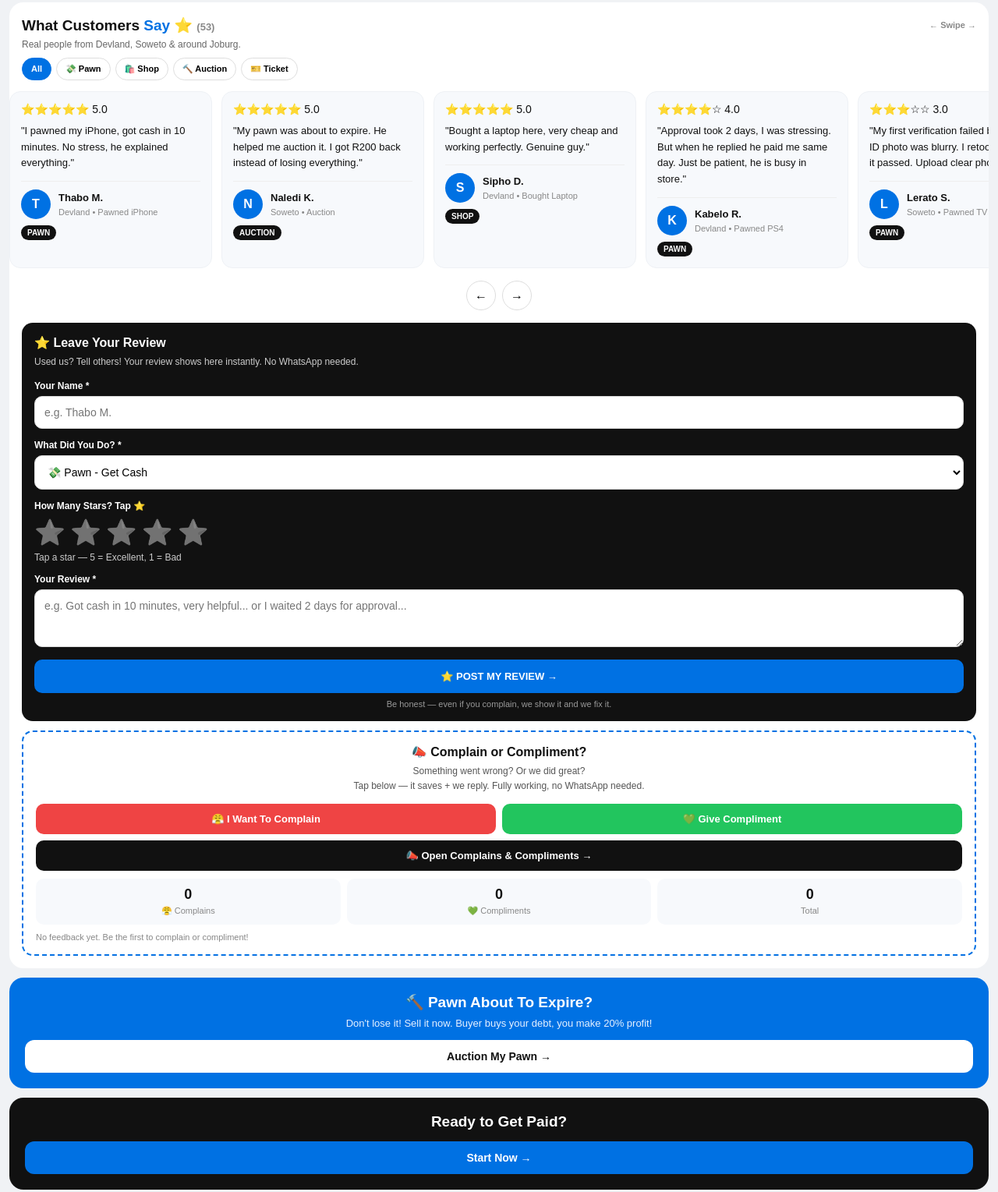
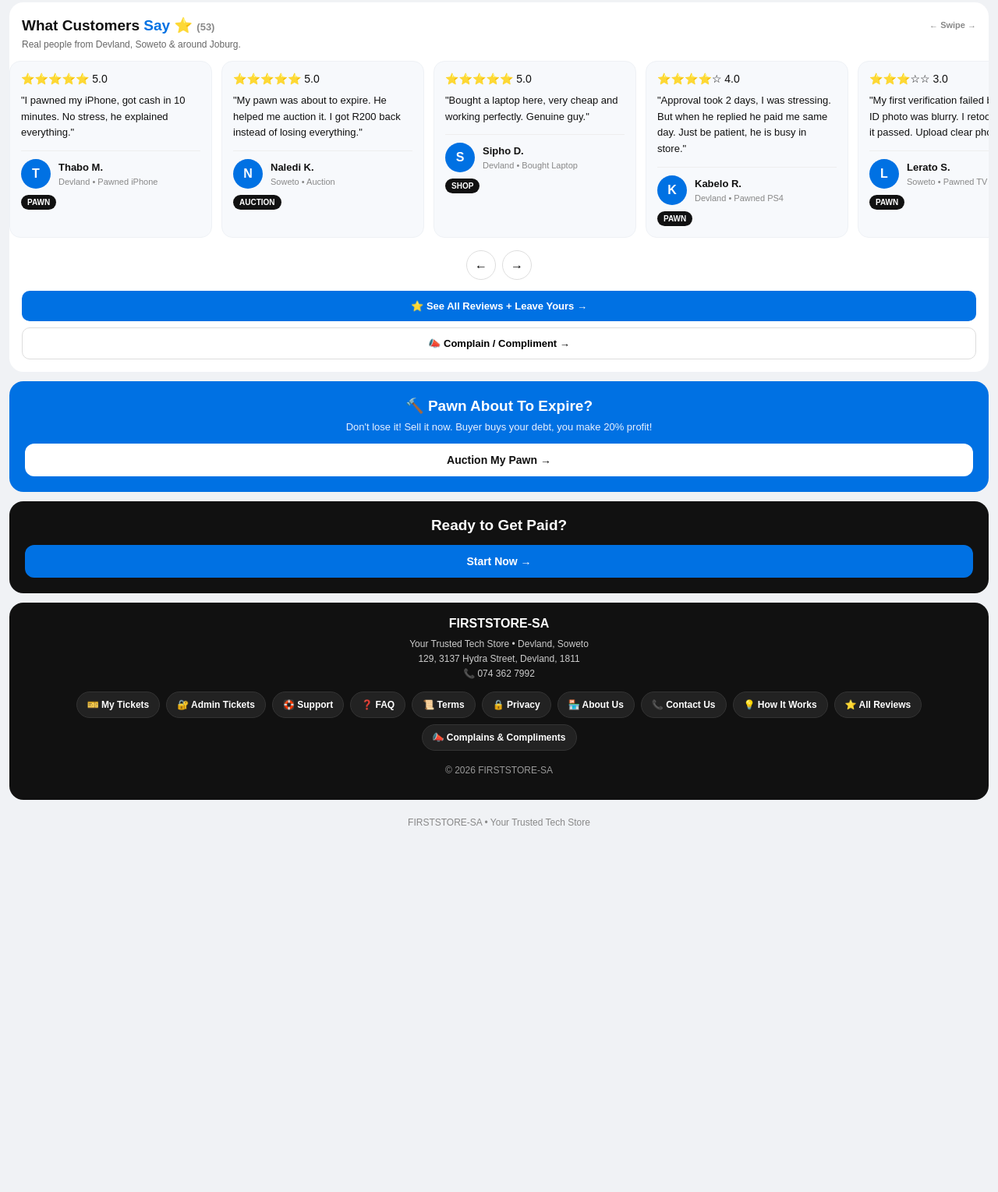
Before and after one commit to mthunzisizwe-maker/Firststoresa, a plain HTML site: page index.html in a window 1280 px wide. Shown: the part 2040-3569 px from the top of the page at 78% size. After the commit the page ends 3126 px from the top, so only its background shows below. Drawn offline with Linux system fonts and the light colour scheme.

Commit message:
Update index.html

```diff
--- a/index.html
+++ b/index.html
@@ -33,6 +33,7 @@ label{font-size:12px;font-weight:800;display:block;margin:14px 0 6px}input,texta
 .reviewStars{font-size:14px}.reviewFilter{display:flex;gap:6px;padding:10px 16px 0;flex-wrap:wrap}.reviewFilter button{padding:7px 11px;border-radius:999px;border:1px solid #ddd;background:#fff;font-size:11px;font-weight:800;cursor:pointer}.reviewFilter button.active{background:#0071e3;color:#fff;border-color:#0071e3}
 .starPick{display:flex;gap:6px;margin-top:8px}.starPick span{font-size:32px;cursor:pointer;filter:grayscale(1);opacity:.5}.starPick span.on{filter:none;opacity:1}
 .feedbackCard{background:#fff;border:1px solid #eee;border-radius:14px;padding:14px;margin:10px 0}.feedbackCard b{font-size:14px}.feedbackCard p{font-size:12px;color:#555;line-height:1.6;margin-top:5px}.fb-complaint{border-left:5px solid #ef4444}.fb-compliment{border-left:5px solid #22c55e}.fb-suggestion{border-left:5px solid #0071e3}
+.reviewFullCard{background:#fff;border:1px solid #eee;border-radius:14px;padding:14px;margin:10px 0}
 .ticketCard{background:#fff;border:1px solid #eee;border-radius:14px;padding:14px;margin:10px 0}.ticketCard b{font-size:14px}.ticketCard p{font-size:12px;color:#555;line-height:1.6;margin-top:5px}.badge{display:inline-block;padding:4px 9px;border-radius:999px;font-size:10px;font-weight:900;color:#fff}.badge-open{background:#0071e3}.badge-progress{background:#111}.badge-done{background:#22c55e}
 .tabBtn{flex:1;padding:11px;border-radius:10px;border:1px solid #ddd;background:#fff;font-weight:800;font-size:12px;cursor:pointer}.tabBtn.active{background:#0071e3;color:#fff;border-color:#0071e3}
 .previewScrollWrap{margin:0 -16px;padding:0 16px;overflow:hidden}
@@ -67,24 +68,43 @@ label{font-size:12px;font-weight:800;display:block;margin:14px 0 6px}input,texta
 
 <div class="section"><h2>Why People<br>Choose <span>Us</span></h2><div style="margin-top:16px"><div class="featRow"><div class="featIcon" style="background:#0071e3">💸</div><div><b>Up to R10,000 Instant</b><p>Fair price for your phone, laptop, TV or fridge.</p></div></div><div class="featRow"><div class="featIcon" style="background:#111">⚡</div><div><b>Paid in 10 Minutes</b><p>No waiting. Cash to your bank.</p></div></div><div class="featRow"><div class="featIcon" style="background:#0071e3">🔨</div><div><b>Sell Your Pawn Before It Expires</b><p>About to lose your item? Sell the debt, make 20% profit.</p></div></div><div class="featRow"><div class="featIcon" style="background:#111">🤝</div><div><b>We Help Other People Sell</b><p>Check Seller + Source on every item.</p></div></div></div></div>
 
-<!-- ===== REVIEWS ===== -->
+<!-- ===== FRONT PAGE REVIEWS - ONLY SCROLL + BUTTONS - NO FORM HERE ===== -->
 <div class="reviewsBlock"><div class="reviewsHead"><h2>What Customers <span>Say</span> ⭐ <span id="reviewCount" style="font-size:13px;color:#888">(53)</span></h2><span style="font-size:11px;color:#888;font-weight:700">← Swipe →</span></div>
 <p style="font-size:12px;color:#666;padding:6px 16px 0">Real people from Devland, Soweto & around Joburg.</p>
-<div class="reviewFilter" id="reviewFilter">
-<button class="active" onclick="filterReviews('all',this)">All</button>
-<button onclick="filterReviews('PAWN',this)">💸 Pawn</button>
-<button onclick="filterReviews('SHOP',this)">🛍️ Shop</button>
-<button onclick="filterReviews('AUCTION',this)">🔨 Auction</button>
-<button onclick="filterReviews('TICKET',this)">🎫 Ticket</button>
-</div>
 <div class="reviewsWrap" id="reviewsWrap"></div>
 <div class="reviewNav"><button onclick="scrollReviews(-1)">←</button><button onclick="scrollReviews(1)">→</button></div>
+<div style="padding:14px 16px 0;display:flex;gap:8px">
+<button class="btn btn-red" onclick="show('allReviews')">⭐ See All Reviews + Leave Yours →</button>
+</div>
+<div style="padding:8px 16px 0;display:flex;gap:8px">
+<button class="btn" style="background:#fff;border:1px solid #ddd" onclick="show('feedback')">📣 Complain / Compliment →</button>
+</div>
+</div>
 
-<!-- ===== LEAVE A REVIEW - BOTTOM ===== -->
-<div style="padding:16px 16px 0">
-<div style="background:#111;border-radius:14px;padding:16px;color:#fff">
+<div class="ctaBox" style="background:#0071e3"><h3 style="color:#fff">🔨 Pawn About To Expire?</h3><p style="color:#e6f0ff">Don't lose it! Sell it now. Buyer buys your debt, you make 20% profit!</p><button class="btnBig" style="background:#fff;color:#111" onclick="show('auction')">Auction My Pawn →</button></div>
+<div class="ctaBox" style="background:#111"><h3 style="color:#fff">Ready to Get Paid?</h3><button class="btnBig" style="background:#0071e3;color:#fff;margin-top:14px" onclick="show('login')">Start Now →</button></div>
+<div class="footer"><h3>FIRSTSTORE-SA</h3><p>Your Trusted Tech Store • Devland, Soweto<br>129, 3137 Hydra Street, Devland, 1811<br>📞 074 362 7992</p><div><span class="fBtn" onclick="show('tickets')">🎫 My Tickets</span><span class="fBtn" onclick="openAdminTickets()">🔐 Admin Tickets</span><span class="fBtn" onclick="show('support')">🛟 Support</span><span class="fBtn" onclick="show('faq')">❓ FAQ</span><span class="fBtn" onclick="show('terms')">📜 Terms</span><span class="fBtn" onclick="show('privacy')">🔒 Privacy</span><span class="fBtn" onclick="show('about')">🏪 About Us</span><span class="fBtn" onclick="show('contact')">📞 Contact Us</span><span class="fBtn" onclick="show('how')">💡 How It Works</span><span class="fBtn" onclick="show('allReviews')">⭐ All Reviews</span><span class="fBtn" onclick="show('feedback')">📣 Complains & Compliments</span></div><p style="margin-top:12px;color:#999">© 2026 FIRSTSTORE-SA</p></div>
+<div class="foot">FIRSTSTORE-SA • Your Trusted Tech Store</div></div>
+
+<!-- ===== ALL REVIEWS PAGE - OWN PAGE ===== -->
+<div id="allReviews" class="page"><div style="text-align:right;cursor:pointer;font-size:20px" onclick="hide()">✕</div>
+<h2>All <span>Reviews</span> ⭐ <span id="reviewCount2" style="font-size:15px;color:#888">(53)</span></h2>
+<p class="sub">All 53 + yours. Filter, read, then leave yours at the bottom. Be honest — we show complains too and we fix them.</p>
+
+<div style="display:flex;gap:8px;flex-wrap:wrap">
+<button class="btn btn-red" onclick="filterReviewsPage('all')">All</button>
+<button class="btn" style="background:#fff;border:1px solid #ddd" onclick="filterReviewsPage('PAWN')">💸 Pawn</button>
+<button class="btn" style="background:#fff;border:1px solid #ddd" onclick="filterReviewsPage('SHOP')">🛍️ Shop</button>
+<button class="btn" style="background:#fff;border:1px solid #ddd" onclick="filterReviewsPage('AUCTION')">🔨 Auction</button>
+<button class="btn" style="background:#fff;border:1px solid #ddd" onclick="filterReviewsPage('TICKET')">🎫 Ticket</button>
+</div>
+
+<div id="allReviewsList" style="margin-top:10px"></div>
+
+<!-- LEAVE REVIEW - ONLY HERE, NOT ON FRONT PAGE -->
+<div style="background:#111;border-radius:14px;padding:16px;color:#fff;margin-top:16px">
 <h3 style="font-size:16px">⭐ Leave Your Review</h3>
-<p style="font-size:12px;color:#ccc;margin-top:6px;line-height:1.6">Used us? Tell others! Your review shows here instantly. No WhatsApp needed.</p>
+<p style="font-size:12px;color:#ccc;margin-top:6px;line-height:1.6">Used us? Tell others! Your review shows instantly + on front page scroll. No WhatsApp needed.</p>
 <label style="color:#fff">Your Name *</label>
 <input id="revName" placeholder="e.g. Thabo M.">
 <label style="color:#fff">What Did You Do? *</label>
@@ -98,36 +118,26 @@ label{font-size:12px;font-weight:800;display:block;margin:14px 0 6px}input,texta
 <p style="font-size:11px;color:#999;margin-top:8px;text-align:center">Be honest — even if you complain, we show it and we fix it.</p>
 </div>
 
-<!-- ===== COMPLAIN / COMPLIMENT BUTTON ===== -->
 <div style="background:#fff;border:2px dashed #0071e3;border-radius:14px;padding:16px;margin-top:12px;text-align:center">
 <h3 style="font-size:16px">📣 Complain or Compliment?</h3>
-<p style="font-size:12px;color:#555;line-height:1.6;margin-top:6px">Something went wrong? Or we did great?<br>Tap below — it saves + we reply. Fully working, no WhatsApp needed.</p>
+<p style="font-size:12px;color:#555;line-height:1.6;margin-top:6px">Something went wrong? Or we did great? Tap below — it saves + we reply.</p>
 <div style="display:flex;gap:8px;margin-top:12px">
 <button class="btn" style="background:#ef4444;color:#fff" onclick="show('feedback')">😤 I Want To Complain</button>
 <button class="btn" style="background:#22c55e;color:#fff" onclick="show('feedback')">💚 Give Compliment</button>
 </div>
-<button class="btn" style="width:100%;background:#111;color:#fff;margin-top:8px" onclick="show('feedback')">📣 Open Complains & Compliments →</button>
 <div style="display:flex;gap:8px;margin-top:10px;text-align:center">
-<div style="flex:1;background:#f7f9fc;border-radius:10px;padding:10px"><b id="fbComplaintCount" style="font-size:18px">0</b><br><small style="color:#888;font-size:11px">😤 Complains</small></div>
-<div style="flex:1;background:#f7f9fc;border-radius:10px;padding:10px"><b id="fbComplimentCount" style="font-size:18px">0</b><br><small style="color:#888;font-size:11px">💚 Compliments</small></div>
-<div style="flex:1;background:#f7f9fc;border-radius:10px;padding:10px"><b id="fbTotalCount" style="font-size:18px">0</b><br><small style="color:#888;font-size:11px">Total</small></div>
-</div>
-<div id="latestFeedback" style="text-align:left;margin-top:10px"></div>
+<div style="flex:1;background:#f7f9fc;border-radius:10px;padding:10px"><b id="fbComplaintCount2" style="font-size:18px">0</b><br><small style="color:#888;font-size:11px">😤 Complains</small></div>
+<div style="flex:1;background:#f7f9fc;border-radius:10px;padding:10px"><b id="fbComplimentCount2" style="font-size:18px">0</b><br><small style="color:#888;font-size:11px">💚 Compliments</small></div>
+<div style="flex:1;background:#f7f9fc;border-radius:10px;padding:10px"><b id="fbTotalCount2" style="font-size:18px">0</b><br><small style="color:#888;font-size:11px">Total</small></div>
 </div>
 </div>
-</div>
+<div class="close" onclick="hide()">← Back to Home</div></div>
 
-<div class="ctaBox" style="background:#0071e3"><h3 style="color:#fff">🔨 Pawn About To Expire?</h3><p style="color:#e6f0ff">Don't lose it! Sell it now. Buyer buys your debt, you make 20% profit!</p><button class="btnBig" style="background:#fff;color:#111" onclick="show('auction')">Auction My Pawn →</button></div>
-<div class="ctaBox" style="background:#111"><h3 style="color:#fff">Ready to Get Paid?</h3><button class="btnBig" style="background:#0071e3;color:#fff;margin-top:14px" onclick="show('login')">Start Now →</button></div>
-<div class="footer"><h3>FIRSTSTORE-SA</h3><p>Your Trusted Tech Store • Devland, Soweto<br>129, 3137 Hydra Street, Devland, 1811<br>📞 074 362 7992</p><div><span class="fBtn" onclick="show('tickets')">🎫 My Tickets</span><span class="fBtn" onclick="openAdminTickets()">🔐 Admin Tickets</span><span class="fBtn" onclick="show('support')">🛟 Support</span><span class="fBtn" onclick="show('faq')">❓ FAQ</span><span class="fBtn" onclick="show('terms')">📜 Terms</span><span class="fBtn" onclick="show('privacy')">🔒 Privacy</span><span class="fBtn" onclick="show('about')">🏪 About Us</span><span class="fBtn" onclick="show('contact')">📞 Contact Us</span><span class="fBtn" onclick="show('how')">💡 How It Works</span><span class="fBtn" onclick="show('feedback')">📣 Complains & Compliments</span></div><p style="margin-top:12px;color:#999">© 2026 FIRSTSTORE-SA</p></div>
-<div class="foot">FIRSTSTORE-SA • Your Trusted Tech Store</div></div>
-
-<!-- ===== FEEDBACK PAGE - COMPLAINS & COMPLIMENTS - FULLY WORKING ===== -->
+<!-- ===== FEEDBACK PAGE ===== -->
 <div id="feedback" class="page"><div style="text-align:right;cursor:pointer;font-size:20px" onclick="hide()">✕</div>
 <h2>Complains & <span>Compliments</span> 📣</h2>
 <p class="sub">We want to hear it — good or bad. We reply to every single one. No WhatsApp needed.</p>
 <div style="display:flex;gap:8px"><button class="tabBtn active" id="fbTabNew" onclick="switchFbTab('new')">✍️ Write New</button><button class="tabBtn" id="fbTabList" onclick="switchFbTab('list')">📋 See All (<span id="fbListCount">0</span>)</button></div>
-
 <div id="fbNewBox">
 <div class="legalBox">
 <label>What Is This? *</label>
@@ -144,9 +154,7 @@ label{font-size:12px;font-weight:800;display:block;margin:14px 0 6px}input,texta
 </div>
 <p style="font-size:11px;color:#888;margin-top:8px;text-align:center">Complain = we will contact you to fix it. Compliment = we say thank you + show it here.</p>
 </div>
-<div style="background:#f7f9fc;border:1px solid #ddd;border-radius:12px;padding:12px"><b>Examples:</b><p style="font-size:12px;line-height:1.7;margin-top:6px">😤 <i>"Approval took 2 days, I was stressing"</i> → We reply + approve same day<br>💚 <i>"Got cash in 10 mins, thank you"</i> → We show it + thank you<br>💡 <i>"Please add delivery to Orange Farm"</i> → We consider it</p></div>
 </div>
-
 <div id="fbListBox" style="display:none">
 <div style="display:flex;gap:8px;flex-wrap:wrap;margin-bottom:10px">
 <button class="btn btn-red" onclick="filterFeedback('all')">All</button>
@@ -183,7 +191,7 @@ label{font-size:12px;font-weight:800;display:block;margin:14px 0 6px}input,texta
 
 <script>
 const ADMIN_PIN='1234';
-let verifyCount=0,verifySet={},currentClientId=null,shopFilter='all',aucItemPicDone=false,aucPawnPicDone=false,adminFilter='all',reviewFilter='all',selectedStars=0,fbType='Compliment',fbFilter='all';
+let verifyCount=0,verifySet={},currentClientId=null,shopFilter='all',aucItemPicDone=false,aucPawnPicDone=false,adminFilter='all',reviewFilter='all',reviewPageFilter='all',selectedStars=0,fbType='Compliment',fbFilter='all';
 function scrollReviews(dir){let w=document.getElementById('reviewsWrap'); if(w) w.scrollBy({left:dir*272,behavior:'smooth'});}
 function scrollPreview(dir){let w=document.getElementById('frontPreview'); if(w) w.scrollBy({left:dir*(w.clientWidth+12),behavior:'smooth'});}
 const ALL_REVIEWS=[
@@ -247,31 +255,40 @@ function getAllReviewsForDisplay(){return [...getUserReviews(), ...ALL_REVIEWS];
 function renderReviews(){
 let w=document.getElementById('reviewsWrap');if(!w)return;
 let all=getAllReviewsForDisplay();
-let list=reviewFilter==='all'?all:all.filter(r=>r.tag===reviewFilter);
 document.getElementById('reviewCount').innerText='('+all.length+')';
-w.innerHTML=list.map(r=>{
+if(document.getElementById('reviewCount2'))document.getElementById('reviewCount2').innerText='('+all.length+')';
+w.innerHTML=all.map(r=>{
 let stars='⭐'.repeat(r.s)+(r.s<5?'☆'.repeat(5-r.s):'');
 let isNew=r.isNew?' <span style="background:#0071e3;color:#fff;font-size:9px;padding:2px 6px;border-radius:999px">NEW</span>':'';
 return '<div class="reviewCard"><div class="reviewStars">'+stars+' '+r.s+'.0'+isNew+'</div><p>"'+r.t+'"</p><div class="reviewFoot"><div class="reviewAvatar">'+r.n.charAt(0)+'</div><div><b>'+r.n+'</b><br><small>'+r.loc+'</small></div></div><span class="reviewTag">'+r.tag+'</span></div>';
 }).join('');
+renderReviewsPage();
 }
-function filterReviews(f,btn){reviewFilter=f;document.querySelectorAll('#reviewFilter button').forEach(b=>b.classList.remove('active'));if(btn)btn.classList.add('active');renderReviews();}
+function renderReviewsPage(){
+let el=document.getElementById('allReviewsList');if(!el)return;
+let all=getAllReviewsForDisplay();
+let list=reviewPageFilter==='all'?all:all.filter(r=>r.tag===reviewPageFilter);
+el.innerHTML=list.map(r=>{
+let stars='⭐'.repeat(r.s)+(r.s<5?'☆'.repeat(5-r.s):'');
+let isNew=r.isNew?' <span style="background:#0071e3;color:#fff;font-size:9px;padding:2px 6px;border-radius:999px">NEW - YOURS</span>':'';
+return '<div class="reviewFullCard"><div>'+stars+' '+r.s+'.0'+isNew+'</div><p style="font-size:13px;line-height:1.6;margin:8px 0">"'+r.t+'"</p><div class="reviewFoot"><div class="reviewAvatar">'+r.n.charAt(0)+'</div><div><b>'+r.n+'</b><br><small>'+r.loc+'</small></div></div><span class="reviewTag">'+r.tag+'</span></div>';
+}).join('');
+}
+function filterReviewsPage(f){reviewPageFilter=f;renderReviewsPage();}
 function pickStar(n){selectedStars=n;document.querySelectorAll('#starPick span').forEach((s,i)=>{s.classList.toggle('on',i<n)});document.getElementById('starText').innerText=n===5?'⭐⭐⭐⭐⭐ Excellent - Thank you!':n===4?'⭐⭐⭐⭐ Good':n===3?'⭐⭐⭐ Okay - We will improve':n===2?'⭐⭐ Not good - Tell us why below':n===1?'⭐ Bad - Sorry, tell us so we fix it':'Tap a star';}
 function submitReview(){
 let name=document.getElementById('revName').value.trim(),tag=document.getElementById('revTag').value,txt=document.getElementById('revText').value.trim();
 if(!name){alert('Please type your name');return;}
 if(!selectedStars){alert('Please tap stars - how many stars?');return;}
 if(!txt||txt.length<5){alert('Please write a few words about your experience');return;}
-let loc='Customer • Just Now';
-let rev={n:name,loc:loc,s:selectedStars,t:txt,tag:tag,isNew:true};
+let rev={n:name,loc:'Customer • Just Now',s:selectedStars,t:txt,tag:tag,isNew:true};
 let u=getUserReviews();u.unshift(rev);saveUserReviews(u);
+let stars=selectedStars;
 document.getElementById('revName').value='';document.getElementById('revText').value='';selectedStars=0;document.querySelectorAll('#starPick span').forEach(s=>s.classList.remove('on'));document.getElementById('starText').innerText='Tap a star — 5 = Excellent, 1 = Bad';
-reviewFilter='all';document.querySelectorAll('#reviewFilter button').forEach(b=>b.classList.toggle('active',b.innerText.trim()==='All'));
 renderReviews();
-let w=document.getElementById('reviewsWrap');if(w)w.scrollTo({left:0,behavior:'smooth'});
-alert('✅ Thank you '+name+'! Your '+selectedStars+'-star review is now LIVE at the top!');
+alert('✅ Thank you '+name+'! Your '+stars+'-star review is now LIVE! It shows on front page scroll + on All Reviews page.');
+show('allReviews');
 }
-/* ===== FEEDBACK - COMPLAINS & COMPLIMENTS - FULLY WORKING ===== */
 function getFeedback(){try{return JSON.parse(localStorage.getItem('fs_feedback')||'[]')}catch(e){return[]}}
 function saveFeedback(d){localStorage.setItem('fs_feedback',JSON.stringify(d))}
 function pickFbType(t){fbType=t;['Complaint','Compliment','Suggestion'].forEach(x=>{let el=document.getElementById('fbType'+x);if(el)el.classList.toggle('active',x===t)});document.getElementById('fbMsgLabel').innerText=t==='Complaint'?'Tell Us - What Went Wrong? *':t==='Compliment'?'Tell Us - What Did We Do Great? *':'Your Suggestion *';}
@@ -297,14 +314,8 @@ openWA('📣 '+fbType.toUpperCase()+'\n\nName: '+(name||'Customer')+'\nAbout: '+
 function renderFeedbackCounts(){
 let l=getFeedback();
 let comp=l.filter(x=>x.type==='Complaint').length, compl=l.filter(x=>x.type==='Compliment').length;
-document.getElementById('fbComplaintCount').innerText=comp;
-document.getElementById('fbComplimentCount').innerText=compl;
-document.getElementById('fbTotalCount').innerText=l.length;
-document.getElementById('fbListCount').innerText=l.length;
-let latest=document.getElementById('latestFeedback');
-if(!l.length){latest.innerHTML='<p style="font-size:11px;color:#888">No feedback yet. Be the first to complain or compliment!</p>';return;}
-let f=l[0];
-latest.innerHTML='<div style="background:#f7f9fc;border:1px solid #eee;border-radius:10px;padding:10px"><b style="font-size:12px">'+(f.type==='Complaint'?'😤 Complain':f.type==='Compliment'?'💚 Compliment':'💡 Suggestion')+' • '+f.name+'</b><p style="font-size:12px;color:#555;margin-top:4px">'+f.msg.substring(0,80)+'...</p></div>';
+if(document.getElementById('fbComplaintCount2')){document.getElementById('fbComplaintCount2').innerText=comp;document.getElementById('fbComplimentCount2').innerText=compl;document.getElementById('fbTotalCount2').innerText=l.length;}
+if(document.getElementById('fbListCount'))document.getElementById('fbListCount').innerText=l.length;
 }
 function renderFeedback(){
 let l=getFeedback();let f=fbFilter==='all'?l:l.filter(x=>x.type===fbFilter);
@@ -374,7 +385,7 @@ function calcSelling(){let rel=parseFloat(document.getElementById('aucPawnPrice'
 function checkSellingPrice(){let rel=parseFloat(document.getElementById('aucPawnPrice').value)||0,sel=parseFloat(document.getElementById('aucPrice').value)||0,h=document.getElementById('sellingHint');if(!rel||!sel)return;let max=Math.round(rel*1.20);h.style.display='block';h.innerHTML=sel>max?'⚠️ TOO HIGH! Max R'+max:'✅ Perfect! R'+sel+' • Profit R'+(sel-rel);}
 function auctionMyPawn(){let n=document.getElementById('aucName').value.trim(),w=document.getElementById('aucWhere').value,sh=document.getElementById('aucShopName').value.trim(),it=document.getElementById('aucItem').value.trim(),rel=document.getElementById('aucPawnPrice').value.trim(),ex=document.getElementById('aucExpiry').value,et=document.getElementById('aucExpiryTime').value||'18:00',pr=document.getElementById('aucPrice').value.trim();if(!n||!it||!rel||!ex||!pr){alert('Fill all fields');return;}openWA('🔨 AUCTION MY PAWN\nName: '+n+'\nWhere: '+w+'\nShop: '+(sh||'FIRSTSTORE-SA')+'\nItem: '+it+'\nRelease: R'+rel+'\nExpires: '+ex+' at '+et+'\nSelling: R'+pr);alert('✅ Sent! Send 2 photos in WhatsApp.');}
 function getClients(){try{return JSON.parse(localStorage.getItem('fs_clients')||'[]')}catch(e){return[]}}function saveClients(c){localStorage.setItem('fs_clients',JSON.stringify(c))}
-function show(id){document.querySelectorAll('.page').forEach(p=>p.style.display='none');document.getElementById(id).style.display='block';if(['landing','pawn','status','shop','auction','faq','terms','privacy','about','contact','support','tickets','adminTickets','feedback'].includes(id))document.getElementById('bottomNav').style.display='flex';if(id==='shop'){shopItems=loadShop();renderShop();renderFrontPreview();}if(id==='auction'){auctionItems=loadAuction();renderAuction();}if(id==='tickets'){renderMyTickets();}if(id==='feedback'){renderFeedbackCounts();renderFeedback();}window.scrollTo(0,0);}
+function show(id){document.querySelectorAll('.page').forEach(p=>p.style.display='none');document.getElementById(id).style.display='block';if(['landing','pawn','status','shop','auction','faq','terms','privacy','about','contact','support','tickets','adminTickets','feedback','allReviews'].includes(id))document.getElementById('bottomNav').style.display='flex';if(id==='shop'){shopItems=loadShop();renderShop();renderFrontPreview();}if(id==='auction'){auctionItems=loadAuction();renderAuction();}if(id==='tickets'){renderMyTickets();}if(id==='feedback'){renderFeedbackCounts();renderFeedback();}if(id==='allReviews'){renderReviewsPage();renderFeedbackCounts();}window.scrollTo(0,0);}
 function hide(){document.querySelectorAll('.page').forEach(p=>p.style.display='none');document.getElementById('bottomNav').style.display='none';}
 function sel(el){el.parentElement.querySelectorAll('div').forEach(d=>d.classList.remove('active'));el.classList.add('active');}
 function registerNow(){let n=document.getElementById('regName').value.trim(),p=document.getElementById('regPhone').value.trim(),e=document.getElementById('regEmail').value.trim(),a=document.getElementById('regAddress').value.trim();if(!n||!p||!e||!a){alert('Fill all fields');return;}let cs=getClients(),nc={id:Date.now(),name:n,phone:p,email:e,address:a,status:'pending',date:new Date().toLocaleString(),verified:0};cs.unshift(nc);saveClients(cs);currentClientId=nc.id;document.getElementById('welcomeName').innerText=n;document.getElementById('pawnWelcome').innerText=n;document.getElementById('pawnAddr').value=a;document.getElementById('welcomeStatus').innerHTML='⏳ Waiting for Approval<br>📞 '+p;openWA('🆕 NEW REGISTRATION\nName: '+n+'\nPhone: '+p+'\nEmail: '+e+'\nAddress: '+a);alert('✅ Thanks '+n+'! Now verify.');show('landing');}
```
